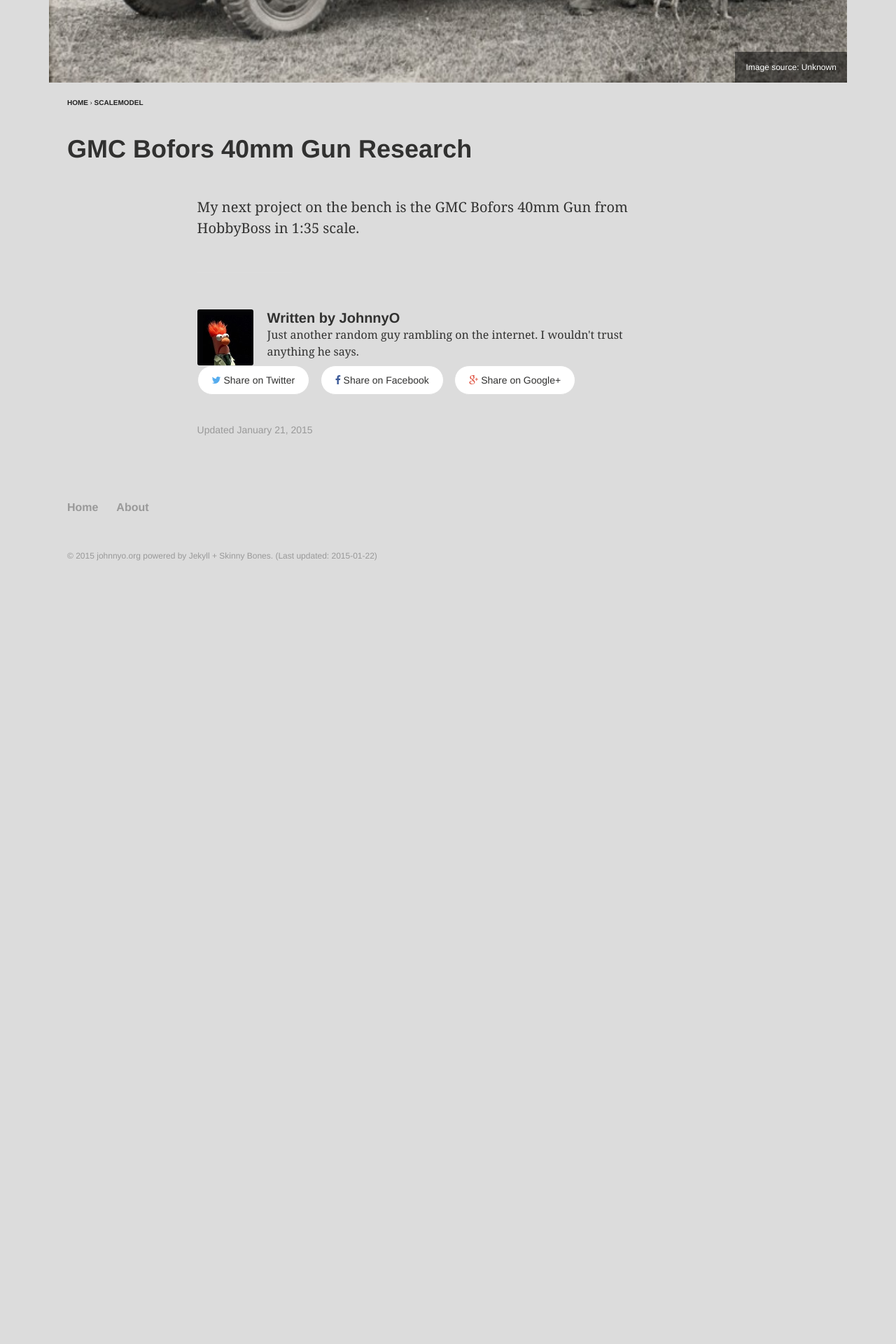
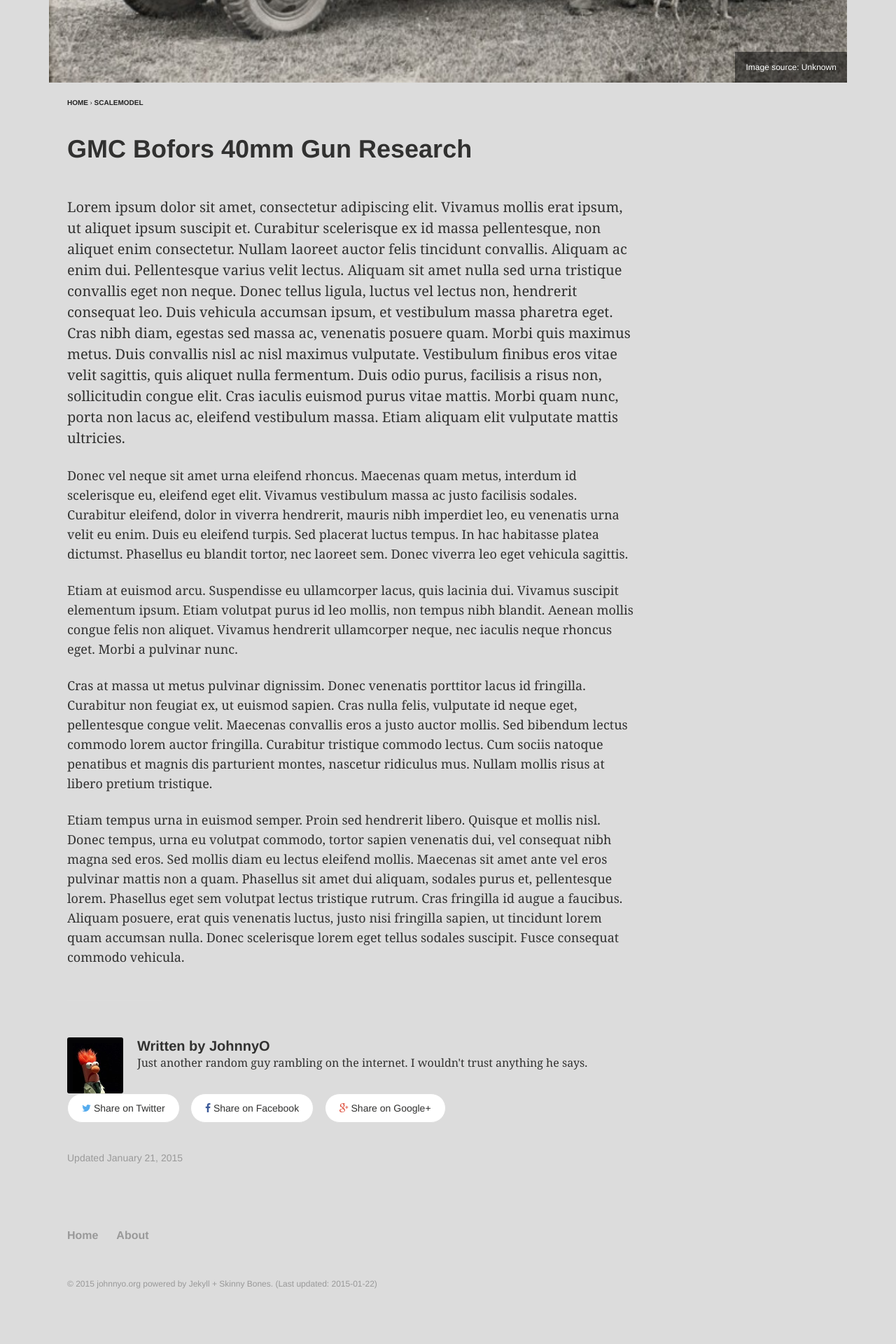
Before and after one commit to JohnnyO/johnnyo.github.com, a Jekyll site: the page built from _posts/2015-01-21-gmc-bofors-part-0.md, in a window 1280 px wide. Shown: the part 830-2750 px from the top of the page at 70% size. Built offline with Jekyll 4.4.1, drawn with Linux system fonts in a browser that asks for light colours; before the commit the page ends 1710 px from its top, so only the background shows below that.

Commit message:
Trying to expand the content layout
Would like the main content to fill the majority of the area under the
image.  Trying to learn more about Jekyll's CSS templating support to
make that happen.

```diff
--- a/_posts/2015-01-21-gmc-bofors-part-0.md
+++ b/_posts/2015-01-21-gmc-bofors-part-0.md
@@ -13,4 +13,12 @@
   creditlink: Unknown
 ---
 
-My next project on the bench is the GMC Bofors 40mm Gun from HobbyBoss in 1:35 scale.
+Lorem ipsum dolor sit amet, consectetur adipiscing elit. Vivamus mollis erat ipsum, ut aliquet ipsum suscipit et. Curabitur scelerisque ex id massa pellentesque, non aliquet enim consectetur. Nullam laoreet auctor felis tincidunt convallis. Aliquam ac enim dui. Pellentesque varius velit lectus. Aliquam sit amet nulla sed urna tristique convallis eget non neque. Donec tellus ligula, luctus vel lectus non, hendrerit consequat leo. Duis vehicula accumsan ipsum, et vestibulum massa pharetra eget. Cras nibh diam, egestas sed massa ac, venenatis posuere quam. Morbi quis maximus metus. Duis convallis nisl ac nisl maximus vulputate. Vestibulum finibus eros vitae velit sagittis, quis aliquet nulla fermentum. Duis odio purus, facilisis a risus non, sollicitudin congue elit. Cras iaculis euismod purus vitae mattis. Morbi quam nunc, porta non lacus ac, eleifend vestibulum massa. Etiam aliquam elit vulputate mattis ultricies.
+
+Donec vel neque sit amet urna eleifend rhoncus. Maecenas quam metus, interdum id scelerisque eu, eleifend eget elit. Vivamus vestibulum massa ac justo facilisis sodales. Curabitur eleifend, dolor in viverra hendrerit, mauris nibh imperdiet leo, eu venenatis urna velit eu enim. Duis eu eleifend turpis. Sed placerat luctus tempus. In hac habitasse platea dictumst. Phasellus eu blandit tortor, nec laoreet sem. Donec viverra leo eget vehicula sagittis.
+
+Etiam at euismod arcu. Suspendisse eu ullamcorper lacus, quis lacinia dui. Vivamus suscipit elementum ipsum. Etiam volutpat purus id leo mollis, non tempus nibh blandit. Aenean mollis congue felis non aliquet. Vivamus hendrerit ullamcorper neque, nec iaculis neque rhoncus eget. Morbi a pulvinar nunc.
+
+Cras at massa ut metus pulvinar dignissim. Donec venenatis porttitor lacus id fringilla. Curabitur non feugiat ex, ut euismod sapien. Cras nulla felis, vulputate id neque eget, pellentesque congue velit. Maecenas convallis eros a justo auctor mollis. Sed bibendum lectus commodo lorem auctor fringilla. Curabitur tristique commodo lectus. Cum sociis natoque penatibus et magnis dis parturient montes, nascetur ridiculus mus. Nullam mollis risus at libero pretium tristique.
+
+Etiam tempus urna in euismod semper. Proin sed hendrerit libero. Quisque et mollis nisl. Donec tempus, urna eu volutpat commodo, tortor sapien venenatis dui, vel consequat nibh magna sed eros. Sed mollis diam eu lectus eleifend mollis. Maecenas sit amet ante vel eros pulvinar mattis non a quam. Phasellus sit amet dui aliquam, sodales purus et, pellentesque lorem. Phasellus eget sem volutpat lectus tristique rutrum. Cras fringilla id augue a faucibus. Aliquam posuere, erat quis venenatis luctus, justo nisi fringilla sapien, ut tincidunt lorem quam accumsan nulla. Donec scelerisque lorem eget tellus sodales suscipit. Fusce consequat commodo vehicula.
--- a/_sass/_layout.scss
+++ b/_sass/_layout.scss
@@ -165,7 +165,7 @@
 				//@include span-columns(9 of 9);
 			}
 			@include media($large) {
-				@include span-columns(7 of 9);
+				@include span-columns(9 of 9);
 			}
 			// larger font for intro paragraph
 			> p {
```
